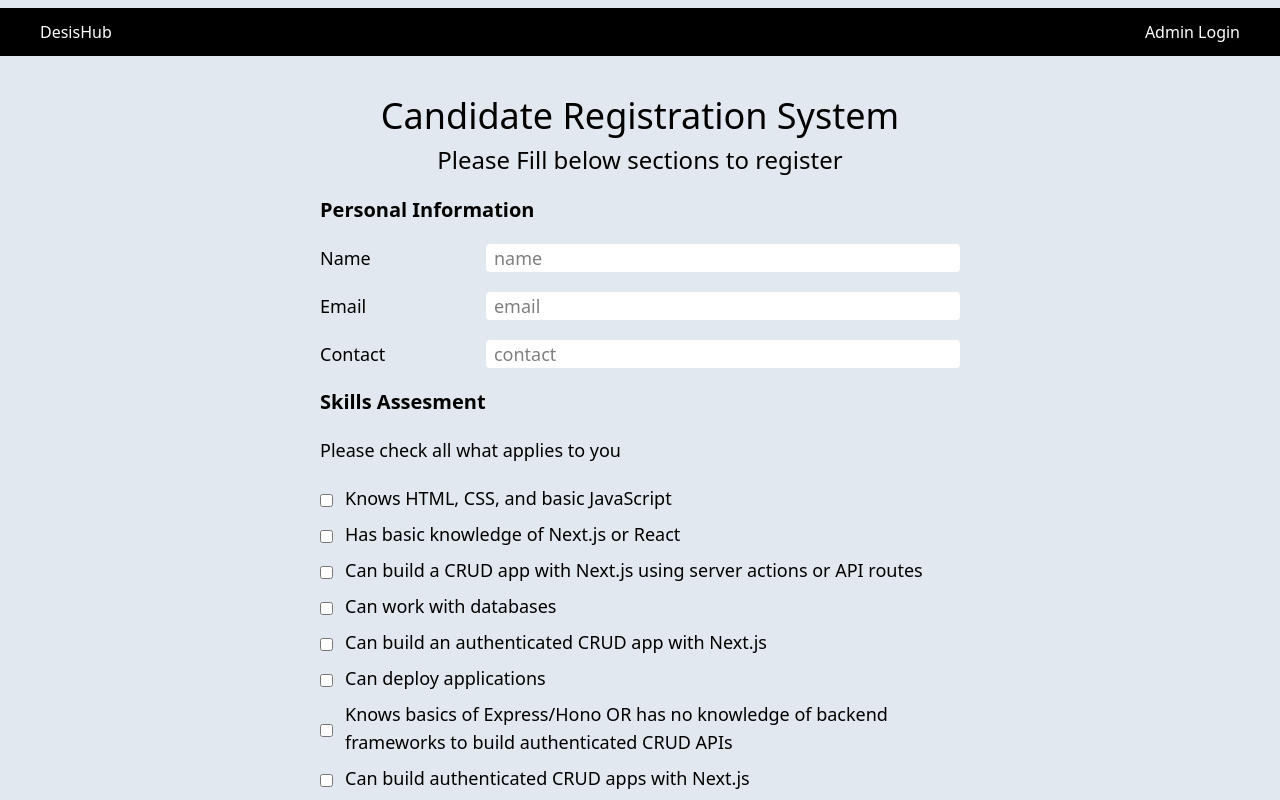
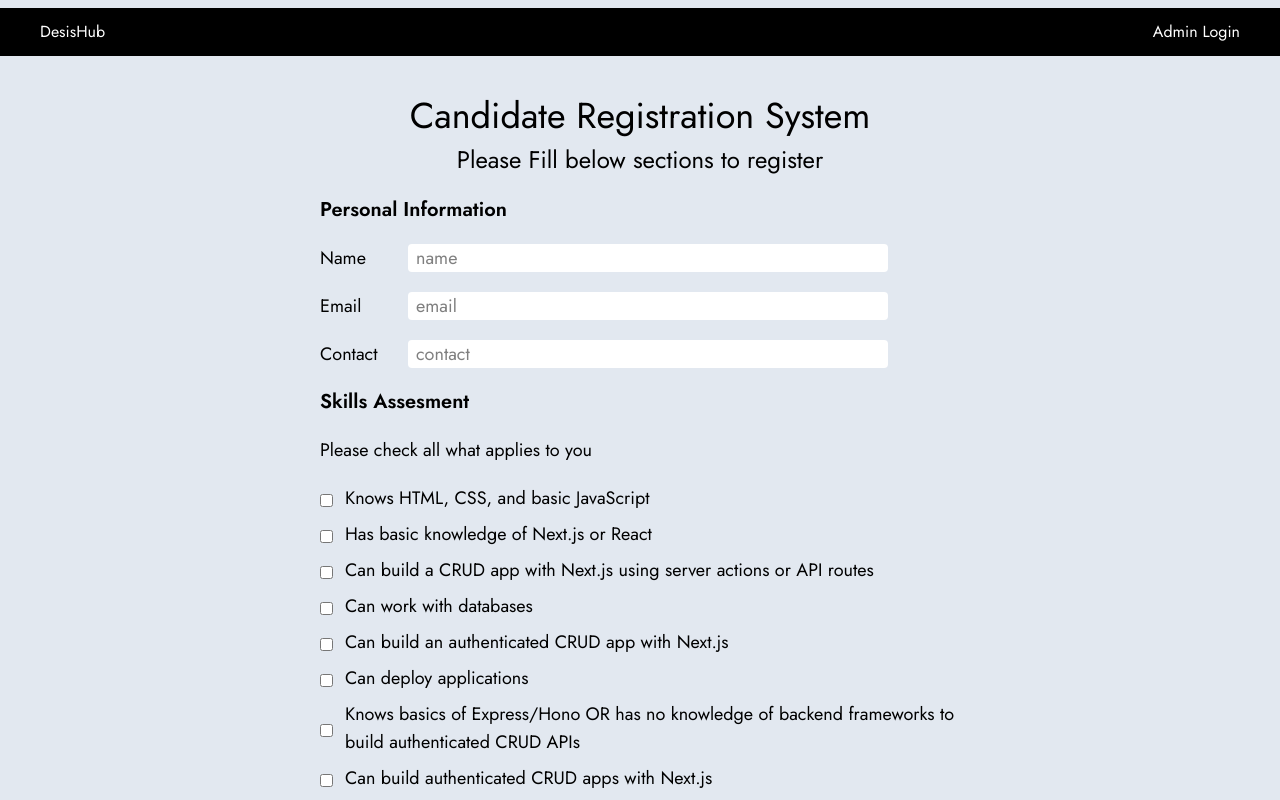
Before and after one commit to cosywasswa/candidates-frontend, a React (Vite) app: page / in a window 1280 px wide. Shown: the top 800 px of the page. Built offline with nearby package versions, Linux system fonts and the light colour scheme.

Commit message:
add font

```diff
--- a/index.html
+++ b/index.html
@@ -4,6 +4,8 @@
     <meta charset="UTF-8" />
     <link rel="icon" type="image/svg+xml" href="/vite.svg" />
     <meta name="viewport" content="width=device-width, initial-scale=1.0" />
+    <link rel="preconnect" href="https://fonts.gstatic.com" crossorigin>
+    <link href="https://fonts.googleapis.com/css2?family=Jost:ital,wght@0,100..900;1,100..900&display=swap" rel="stylesheet">
     <title>desis-frontend</title>
   </head>
   <body>
--- a/src/components/Landing.jsx
+++ b/src/components/Landing.jsx
@@ -74,7 +74,7 @@
         >
           <p className="text-xl font-semibold">Personal Information</p>
           <div className="flex gap-2 login-div text-lg">
-            <label htmlFor="name" className="w-1/4">
+            <label htmlFor="name" className="w-20">
               Name
             </label>
             <input
@@ -87,7 +87,7 @@
             />
           </div>
           <div className="flex gap-2 login-div text-lg">
-            <label htmlFor="email" className="w-1/4">
+            <label htmlFor="email" className="w-20">
               Email
             </label>
             <input
@@ -100,7 +100,7 @@
             />
           </div>
           <div className="flex gap-2 login-div text-lg">
-            <label htmlFor="contact" className="w-1/4">
+            <label htmlFor="contact" className="w-20">
               Contact
             </label>
             <input
--- a/src/index.css
+++ b/src/index.css
@@ -3,4 +3,8 @@
   box-sizing: border-box
 }
 
+body {
+ font-family: "Jost", sans-serif;
+}
+
 @import "tailwindcss";
```
